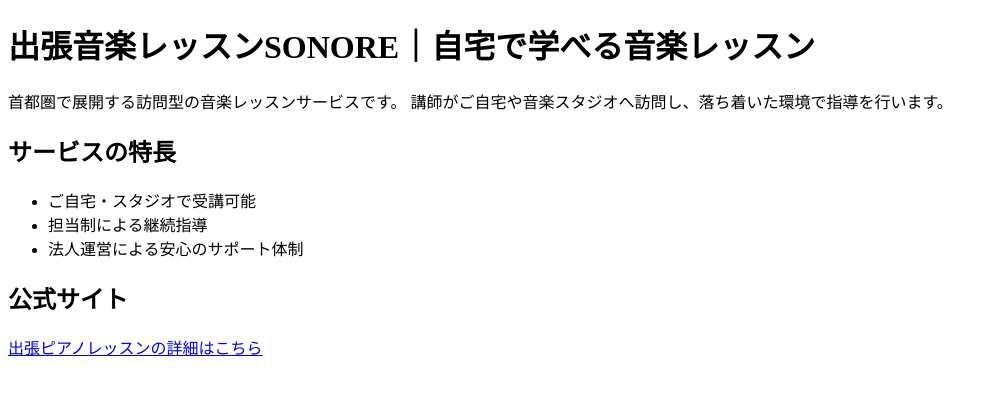
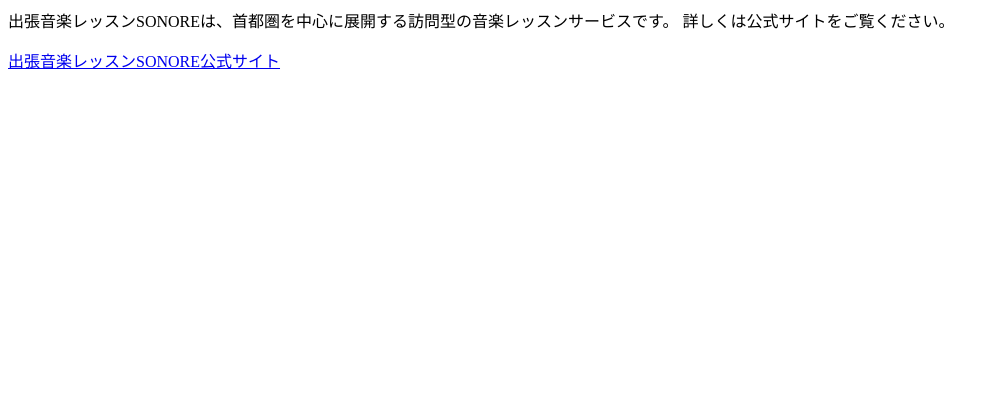
Before and after one commit to sonore-music/sonore, a plain HTML site: page index.html in a window 1280 px wide. Shown: the whole page, without its empty margins (0-998 px from the left). Drawn offline with Linux system fonts and the light colour scheme.

Commit message:
Update index.html

```diff
--- a/index.html
+++ b/index.html
@@ -1,32 +1,8 @@
-<!DOCTYPE html>
-<html lang="ja">
-<head>
-<meta charset="UTF-8">
-<title>出張音楽レッスンSONORE</title>
-</head>
-
-<body>
-
-<h1>出張音楽レッスンSONORE｜自宅で学べる音楽レッスン</h1>
-
 <p>
-首都圏で展開する訪問型の音楽レッスンサービスです。
-講師がご自宅や音楽スタジオへ訪問し、落ち着いた環境で指導を行います。
+出張音楽レッスンSONOREは、首都圏を中心に展開する訪問型の音楽レッスンサービスです。
+詳しくは公式サイトをご覧ください。
 </p>
 
-<h2>サービスの特長</h2>
-<ul>
-<li>ご自宅・スタジオで受講可能</li>
-<li>担当制による継続指導</li>
-<li>法人運営による安心のサポート体制</li>
-</ul>
-
-<h2>公式サイト</h2>
-<p>
 <a href="https://sonore-music.co.jp/home_lesson.html">
-出張ピアノレッスンの詳細はこちら
+出張音楽レッスンSONORE公式サイト
 </a>
-</p>
-
-</body>
-</html>
```
